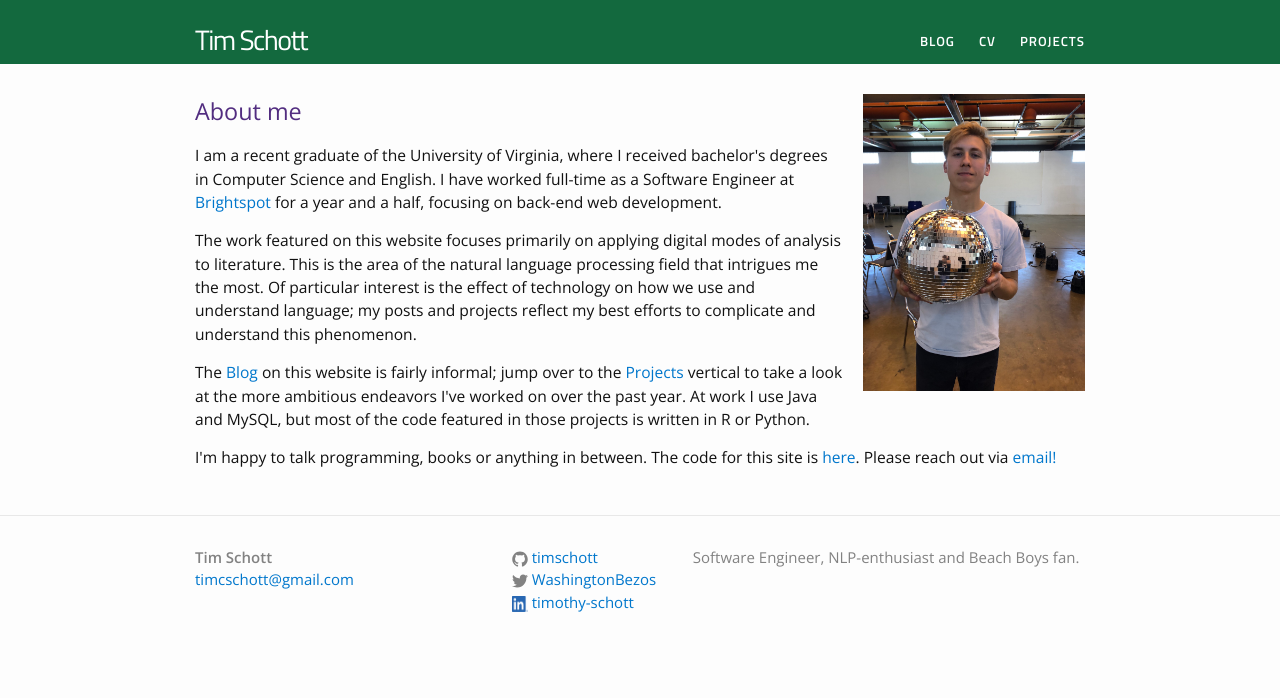
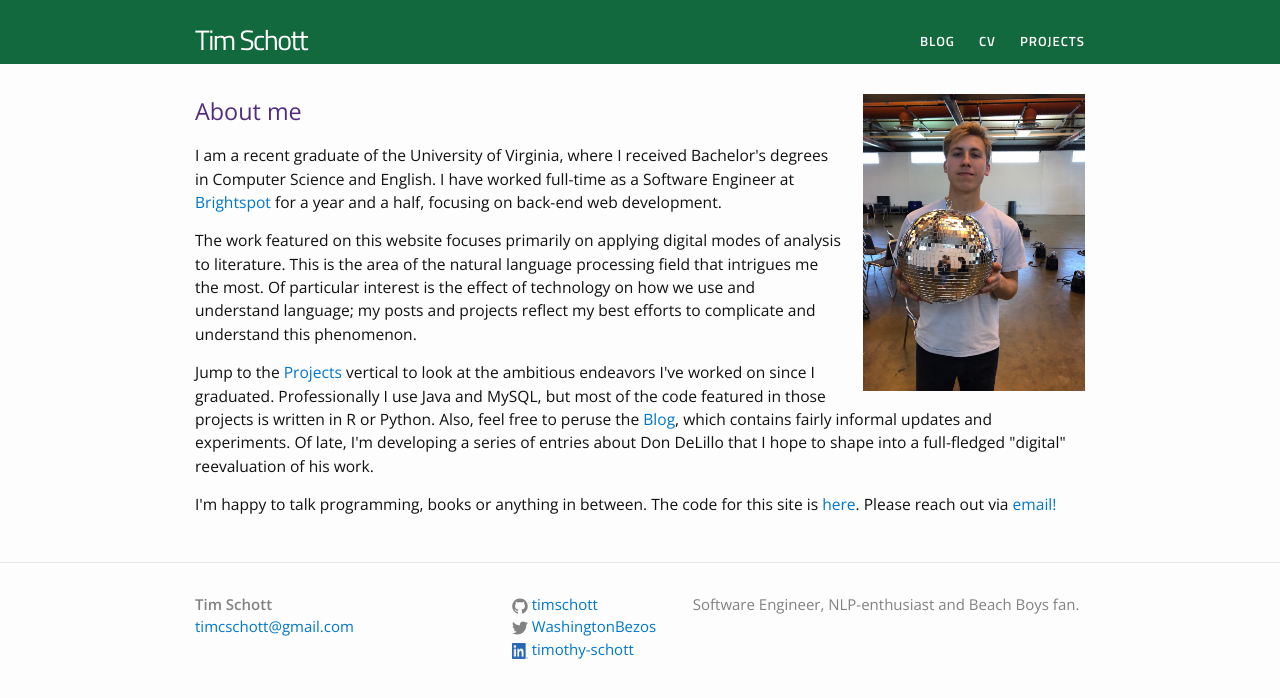
Before and after one commit to timschott/timschott.github.io, a Jekyll site: the page built from index.html, in a window 1280 px wide. Shown: the top 698 px of the page. Built offline with Jekyll 4.4.1, drawn with Linux system fonts in a browser that asks for light colours.

Commit message:
update homepage

```diff
--- a/index.html
+++ b/index.html
@@ -9,10 +9,10 @@ description: Welcome to my new site!
 
 <h2> About me </h2>
 
-<p> I am a recent graduate of the University of Virginia, where I received bachelor's degrees in Computer Science and English. I have worked full-time as a Software Engineer at <a href="https://www.brightspot.com/">Brightspot</a> for a year and a half, focusing on back-end web development.</p>
+<p> I am a recent graduate of the University of Virginia, where I received Bachelor's degrees in Computer Science and English. I have worked full-time as a Software Engineer at <a href="https://www.brightspot.com/">Brightspot</a> for a year and a half, focusing on back-end web development.</p>
 
 <p>The work featured on this website focuses primarily on applying digital modes of analysis to literature. This is the area of the natural language processing field that intrigues me the most. Of particular interest is the effect of technology on how we use and understand language; my posts and projects reflect my best efforts to complicate and understand this phenomenon.</p>
 
-<p>The <a href="/blog">Blog</a> on this website is fairly informal; jump over to the <a href="/projects">Projects</a> vertical to take a look at the more ambitious endeavors I've worked on over the past year. At work I use Java and MySQL, but most of the code featured in those projects is written in R or Python. </p>
+<p>Jump to the <a href="/projects">Projects</a> vertical to look at the ambitious endeavors I've worked on since I graduated. Professionally I use Java and MySQL, but most of the code featured in those projects is written in R or Python. Also, feel free to peruse the <a href="/blog">Blog</a>, which contains fairly informal updates and experiments. Of late, I'm developing a series of entries about Don DeLillo that I hope to shape into a full-fledged "digital" reevaluation of his work.</p>
 
 <p>I'm happy to talk programming, books or anything in between. The code for this site is <a href="https://github.com/timschott/timschott.github.io">here</a>. Please reach out via <a href="mailto:timcschott@gmail.com">email!</a></p>
```
